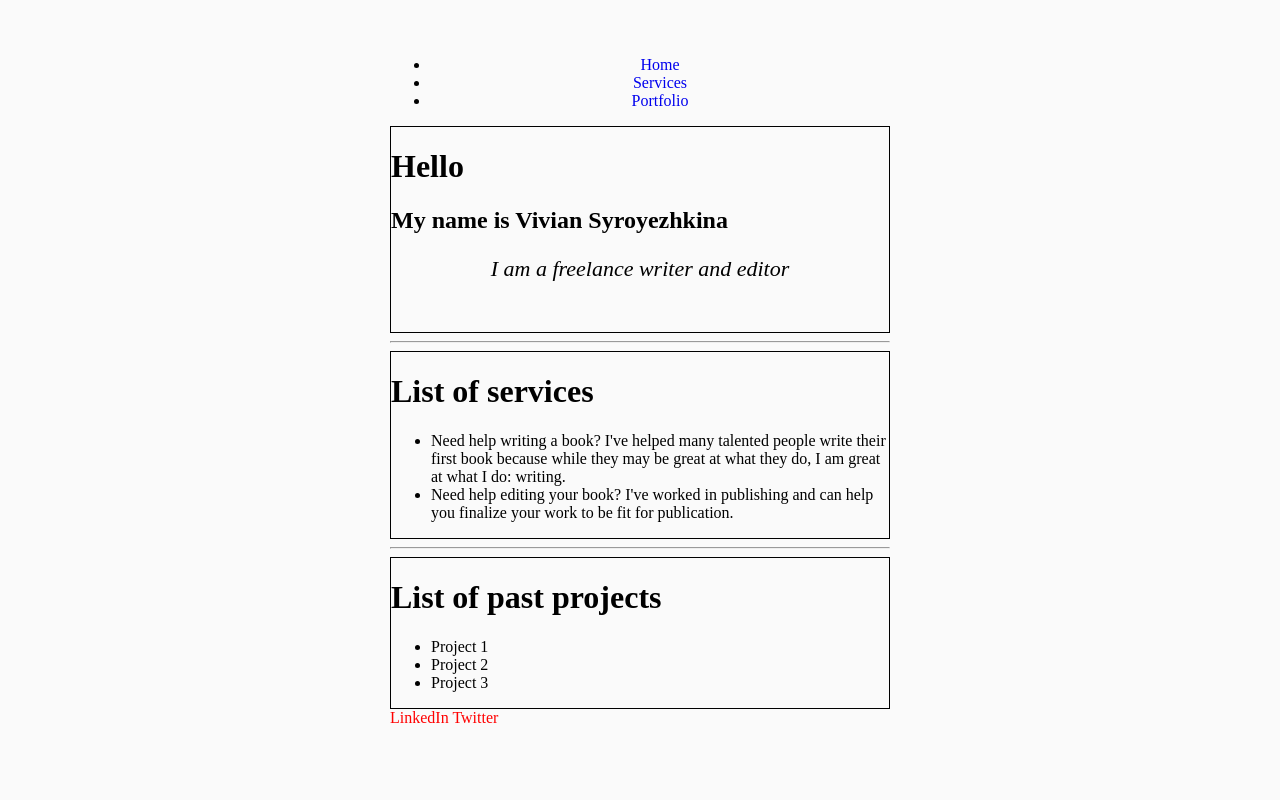
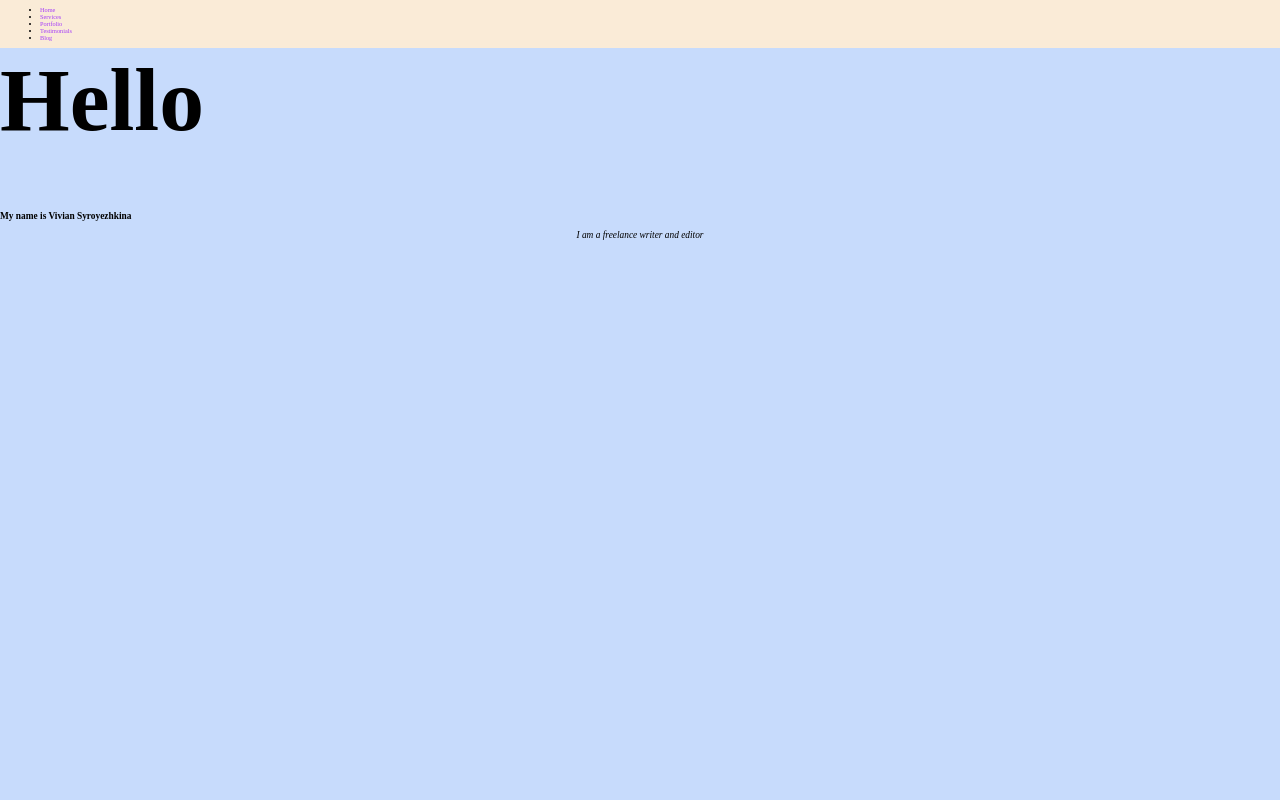
Before and after one commit to asyroyez/vsyroyez.github.io, a plain HTML site: page index.html in a window 1280 px wide. Shown: the top 800 px of the page. Drawn offline with Linux system fonts and the light colour scheme.

Commit message:
Add blog page, refactor styles to relative sizes

```diff
--- a/assets/css/main.css
+++ b/assets/css/main.css
@@ -1,47 +1,66 @@
 /* GLABAL STYLES */
-html {
-}
+html,
 body {
-  width: 500px;
-  margin: 20px auto;
-  padding: 20px;
-  background-color: #fafafa;
+  margin: 0;
+  padding: 0;
+  background-color: #faebd7;
+  font-size: 62.5%;
 }
 nav {
-  text-align: center;
-  display: block;
 }
 main {
 }
 a {
+  color: #a43bf9;
   text-decoration: none;
 }
+
 footer {
 }
 
 /* BOX STYLES */
 .box {
-  border: 1px solid black;
+  height: 100vh;
+  width: 100vw;
+  padding: 0;
+  margin: 0;
 }
 
-.box-a {
+/* LANDING STYLES */
+.landing-box {
+  background-color: #c7dbfc;
 }
 
-.box-b {
+.landing-box-copy {
+  margin-top: 0;
+  font-size: 7vw;
 }
 
-.box-c {
+/* SERVICES STYLES */
+.services-box {
 }
+
+/* PORTFOLIO STYLES */
+.portfolio-box {
+}
+
+/* TESTIMONIALS STYLES */
+.testimonials-box {
+}
+/* END OF BOX STYLES */
 
 /* SOCIAL LINK STYLES */
 .social-link {
-  color: red;
+  background: rgba(150, 150, 150, 0.5);
+  color: rgb(0, 0, 255);
 }
 
 /* TEXT STYLES */
 .large-text {
-  margin-bottom: 50px;
   font-style: italic;
-  font-size: 22px;
+  font-size: 1.5em;
   text-align: center;
+  margin: 1em;
 }
+
+/* BLOG STYLES */
--- a/index.html
+++ b/index.html
@@ -1,10 +1,10 @@
 <!DOCTYPE html>
 <html lang="en-US">
   <head>
-    <title>Vivian Syroyezhkina</title>
     <meta charset="utf-8" />
     <meta name="viewport" content="width=device-width, initial-scale=1.0" />
     <link rel="stylesheet" href="/assets/css/main.css" />
+    <title>Welcome | Vivian Syroyezhkina</title>
   </head>
   <body>
     <!-- Site Navigation Menu -->
@@ -14,24 +14,30 @@
           <a href="index.html#landing">Home</a>
         </li>
         <li>
-          <a href="index.html#services" class="button">Services</a>
+          <a href="index.html#services">Services</a>
         </li>
         <li>
-          <a href="index.html#portfolio" class="button">Portfolio</a>
+          <a href="index.html#portfolio">Portfolio</a>
+        </li>
+        <li>
+          <a href="index.html#testimonials">Testimonials</a>
+        </li>
+        <li>
+          <a href="blog.html">Blog</a>
         </li>
       </ul>
     </nav>
     <!-- Main content -->
     <main>
       <!-- Landing or Home Page -->
-      <div id="landing" class="box box-a">
-        <h1>Hello</h1>
+      <div id="landing" class="box landing-box">
+        <h1 class="landing-box-copy">Hello</h1>
         <h2>My name is Vivian Syroyezhkina</h2>
         <p class="large-text">I am a freelance writer and editor</p>
       </div>
       <hr />
       <!-- Services section -->
-      <div id="services" class="box box-b">
+      <div id="services" class="box services-box">
         <h1>List of services</h1>
         <ul>
           <li>
@@ -47,7 +53,7 @@
       </div>
       <hr />
       <!-- Portfolio section -->
-      <div id="portfolio" class="box box-c">
+      <div id="portfolio" class="box portfolio-box">
         <h1>List of past projects</h1>
         <ul>
           <li>Project 1</li>
@@ -55,6 +61,9 @@
           <li>Project 3</li>
         </ul>
       </div>
+      <hr />
+      <!-- Testimonial section -->
+      <div id="testimonials" class="box testimonials-box"></div>
     </main>
     <!-- End of Main content -->
     <!-- Footer section -->
```
Also changed, not shown: blog.html (added, +17 -0 lines).
